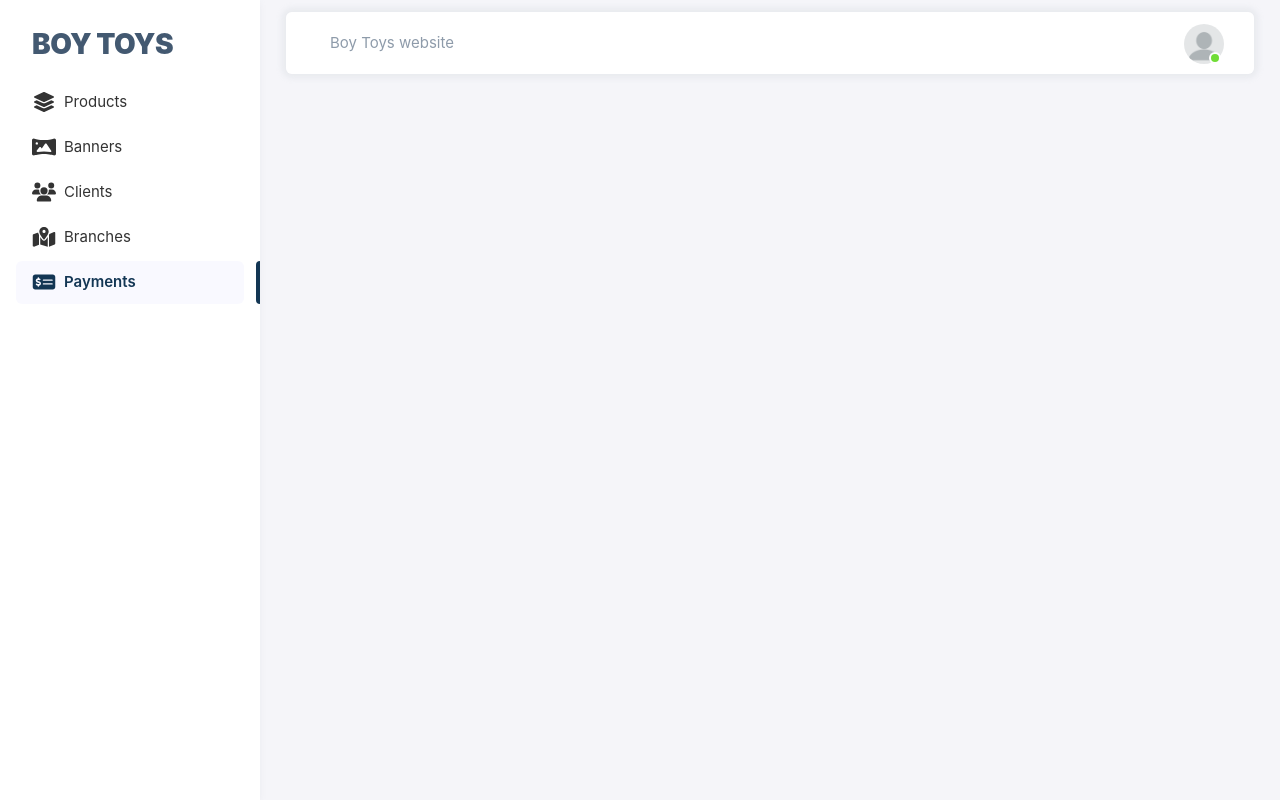
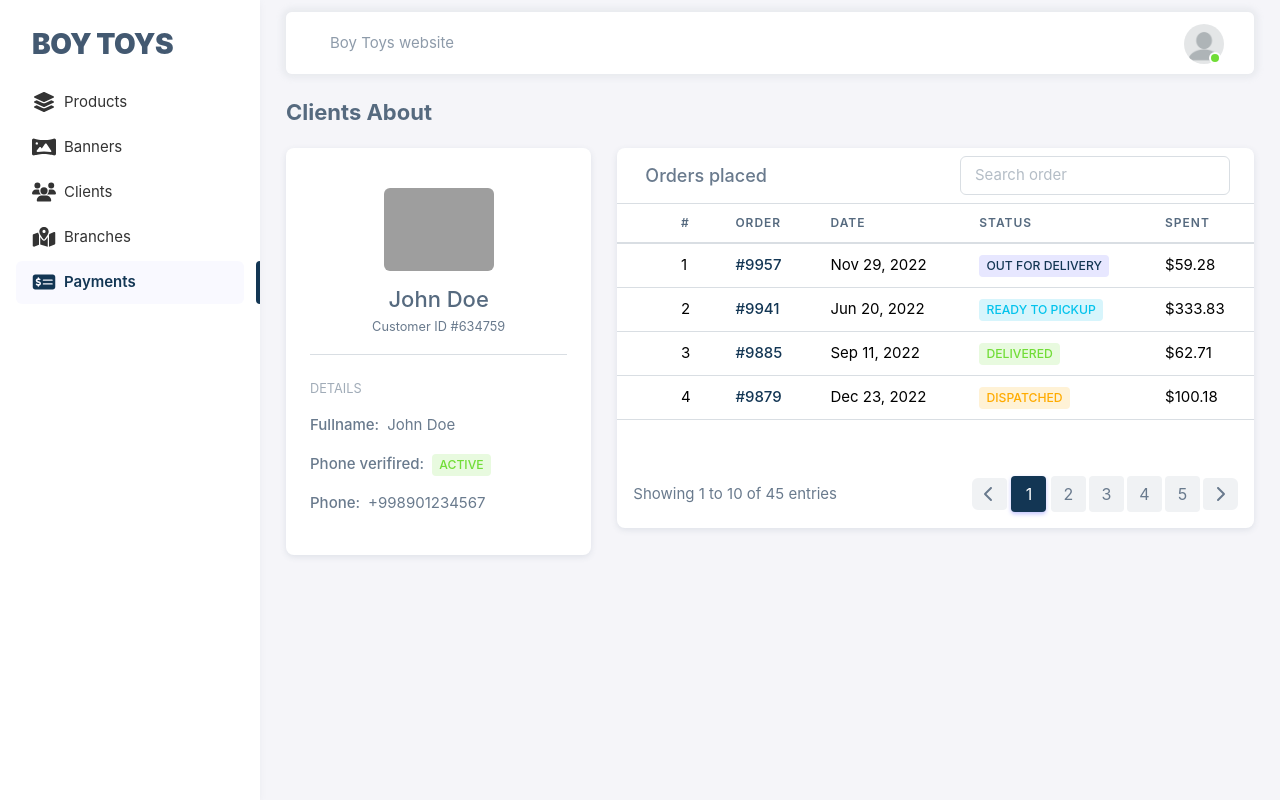
Before and after one commit to SanamKhudoyberdieva/boy-toys-admin-react, a React (Create React App) app: page /client/1 in a window 1280 px wide. Built offline with nearby package versions, Linux system fonts and the light colour scheme; grey boxes are pictures that could not be loaded.

Commit message:
dynamic routing is fixed

```diff
--- a/src/App.js
+++ b/src/App.js
@@ -21,11 +21,11 @@ function App() {
         <Routes>
           <Route path="/" element={<Product />} />
           <Route  path="/client" element={<Client />} />
+          <Route  path="/client/:clientId" element={<AboutClient />} />
+          <Route  path="/client/:clientId/:orderId" element={<OrderDetail />} />
           <Route  path="/banner" element={<Banner />} />
           <Route  path="/payment" element={<Payment />} />
           <Route  path="/branches" element={<Branches />} />
-          <Route  path="/about-client" element={<AboutClient />} />
-          <Route  path="/order-detail" element={<OrderDetail />} />
         </Routes>
       </Layout>
     </>
--- a/src/pages/aboutClient.js
+++ b/src/pages/aboutClient.js
@@ -6,9 +6,11 @@ import {
 import { FontAwesomeIcon } from "@fortawesome/react-fontawesome";
 import React from "react";
 import { Nav } from "react-bootstrap";
-import { Link } from "react-router-dom";
+import { Link, useParams } from "react-router-dom";
 
 const AboutClient = () => {
+  const { clientId } = useParams();
+
   return (
     <div className="content-wrapper">
       <div className="container-xxl flex-grow-1 container-p-y">
@@ -100,7 +102,7 @@ const AboutClient = () => {
                         <td className="control dtr-hidden"></td>
                         <td className="">1</td>
                         <td className="sorting_1">
-                          <Link to={"/order-detail"} className="fw-medium">
+                          <Link to={`/client/${clientId}/9957`} className="fw-medium">
                             <span>#9957</span>
                           </Link>
                         </td>
@@ -143,7 +145,7 @@ const AboutClient = () => {
                         <td className="control dtr-hidden"></td>
                         <td className="">2</td>
                         <td className="sorting_1">
-                          <Link to={"/order-detail"} className="fw-medium">
+                          <Link to={`/client/${clientId}/9941`} className="fw-medium">
                             <span>#9941</span>
                           </Link>
                         </td>
@@ -186,7 +188,7 @@ const AboutClient = () => {
                         <td className="control dtr-hidden"></td>
                         <td className="dt-checkboxes-cell">3</td>
                         <td className="sorting_1">
-                          <Link to={"/order-detail"} className="fw-medium">
+                          <Link to={`/client/${clientId}/9885`} className="fw-medium">
                             <span>#9885</span>
                           </Link>
                         </td>
@@ -229,7 +231,7 @@ const AboutClient = () => {
                         <td className="control dtr-hidden"></td>
                         <td className="dt-checkboxes-cell">4</td>
                         <td className="sorting_1">
-                          <Link to={"/order-detail"} className="fw-medium">
+                          <Link to={`/client/${clientId}/9879`} className="fw-medium">
                             <span>#9879</span>
                           </Link>
                         </td>
--- a/src/pages/client.js
+++ b/src/pages/client.js
@@ -8,6 +8,7 @@ import { Nav } from "react-bootstrap";
 import { Link } from "react-router-dom";
 
 const Client = () => {
+
   return (
     <div className="content-wrapper">
       <div className="container-xxl flex-grow-1 container-p-y">
@@ -58,7 +59,7 @@ const Client = () => {
                           </div>
                         </div>
                         <div className="d-flex flex-column">
-                          <Link to={"/about-client"}>
+                          <Link to={"/client/895280"}>
                             <span className="fw-medium">John Doe</span>
                           </Link>
                         </div>
@@ -94,7 +95,7 @@ const Client = () => {
                           </div>
                         </div>
                         <div className="d-flex flex-column">
-                          <Link to={"/about-client"}>
+                          <Link to={"/client/586615"}>
                             <span className="fw-medium">Yan Luide</span>
                           </Link>
                         </div>
```
